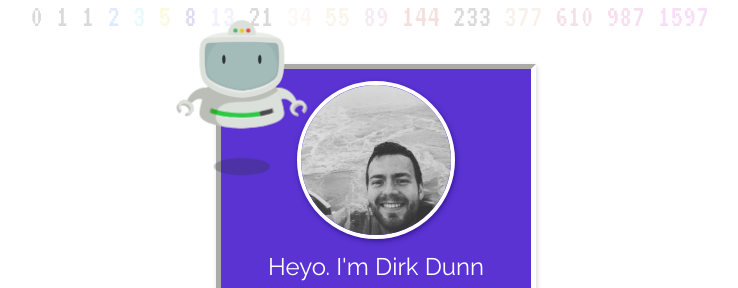
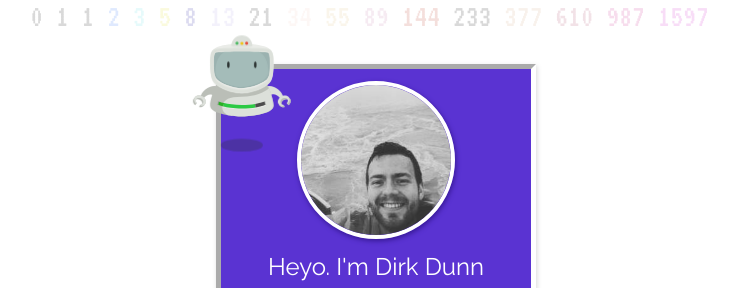
Before and after one commit to dirkdunn/dirkdunndotcom, a plain HTML site: page index.html in a window 1280 px wide. Shown: the top 288 px of the page, without its empty margins (264-1002 px from the left). Drawn offline with nearby package versions, Linux system fonts and the light colour scheme.

Commit message:
modify robot site

```diff
--- a/css/robot.css
+++ b/css/robot.css
@@ -3,8 +3,8 @@
   top: 5%;
   left: 5%;
   transform: translate3d(-50%,-50%,0);
-  max-width: 25vw;
-  max-height: 25vh;
+  max-width: 150px;
+  max-height: 150px;
   margin: 0 auto;
   z-index:100;
 }
```
